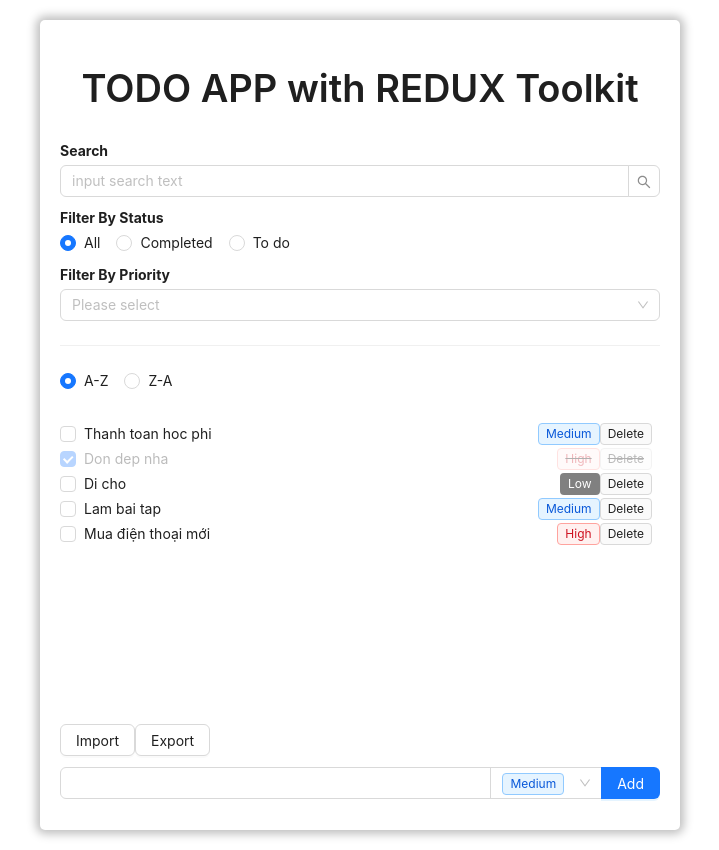
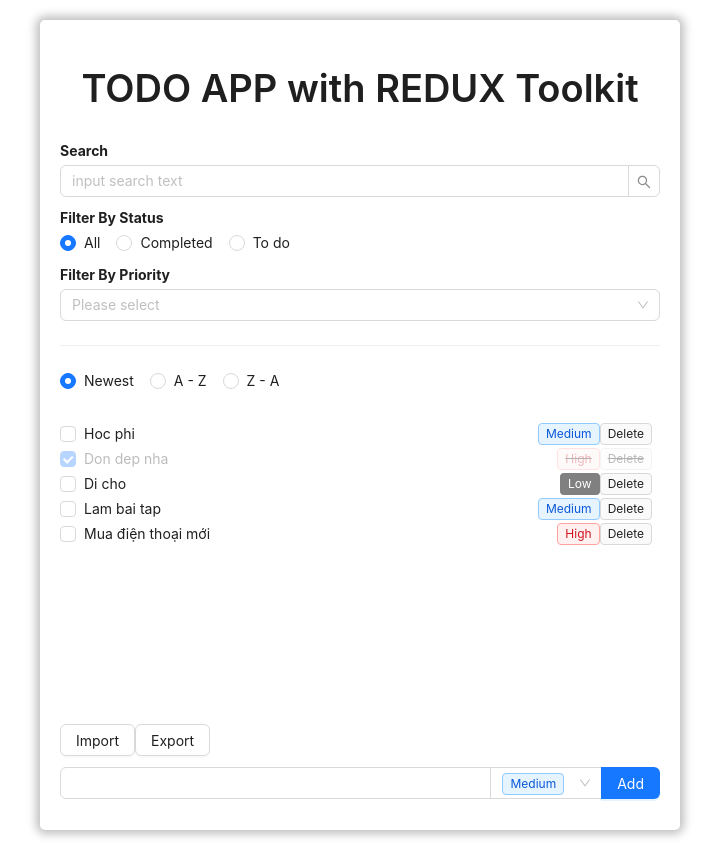
Before and after one commit to ngotruonganh/todoappv2, a React (Create React App) app: page / in a window 1280 px wide. Shown: the whole page, without its empty margins (280-999 px from the left). Built offline with nearby package versions, Linux system fonts and the light colour scheme; the HTML template or start-up script is replaced by a standard one.

Commit message:
Sort todo

```diff
--- a/package.json
+++ b/package.json
@@ -8,6 +8,7 @@
     "@testing-library/react": "^13.4.0",
     "@testing-library/user-event": "^13.5.0",
     "antd": "^5.5.2",
+    "lodash": "^4.17.21",
     "react": "^18.2.0",
     "react-csv": "^2.2.2",
     "react-dom": "^18.2.0",
--- a/src/components/Sort/index.js
+++ b/src/components/Sort/index.js
@@ -1,24 +1,25 @@
 import { Col, Radio, Row } from "antd";
 import { useState } from "react";
-// import { useDispatch } from "react-redux";
-// import todosSlice from "../TodoList/todosSlice";
+import { useDispatch } from "react-redux";
+import todosSlice from "../TodoList/todosSlice";
 
 export default function Sort() {
-  // const dispatch = useDispatch();
+  const dispatch = useDispatch();
 
-  const [type, setType] = useState("az");
+  const [value, setValue] = useState("id");
 
-  const changeType = (e) => {
-    setType(e.target.value);
-    // dispatch(todosSlice.actions.sortTodo());
+  const onChange = (e) => {
+    setValue(e.target.value);
+    dispatch(todosSlice.actions.sortTodo(e.target.value));
   };
 
   return (
     <Row>
       <Col>
-        <Radio.Group value={type} onChange={changeType}>
-          <Radio value="az">A-Z</Radio>
-          <Radio value="za">Z-A</Radio>
+        <Radio.Group onChange={onChange} value={value}>
+          <Radio value={"id"}>Newest</Radio>
+          <Radio value={"az"}>A - Z</Radio>
+          <Radio value={"za"}>Z - A</Radio>
         </Radio.Group>
       </Col>
     </Row>
--- a/src/components/TodoList/todosSlice.js
+++ b/src/components/TodoList/todosSlice.js
@@ -1,26 +1,53 @@
 import { createSlice } from "@reduxjs/toolkit";
+const _ = require("lodash");
 
 export default createSlice({
   name: "todoList",
-  initialState: [
-    { id: 1, name: "Thanh toan hoc phi", completed: false, priority: "Medium" },
-    { id: 2, name: "Don dep nha", completed: true, priority: "High" },
-    { id: 3, name: "Di cho", completed: false, priority: "Low" },
-    { id: 4, name: "Lam bai tap", completed: false, priority: "Medium" },
-    { id: 5, name: "Mua điện thoại mới", completed: false, priority: "High" },
-  ],
+  initialState: {
+    list: [
+      {
+        id: 1,
+        name: "Hoc phi",
+        completed: false,
+        priority: "Medium",
+      },
+      { id: 2, name: "Don dep nha", completed: true, priority: "High" },
+      { id: 3, name: "Di cho", completed: false, priority: "Low" },
+      { id: 4, name: "Lam bai tap", completed: false, priority: "Medium" },
+      { id: 5, name: "Mua điện thoại mới", completed: false, priority: "High" },
+    ],
+    sortType: "id",
+  },
   reducers: {
     addTodo: (state, action) => {
-      state.push(action.payload);
+      state.list.push(action.payload);
     },
     deleteTodo: (state, action) => {
-      const currentTodo = state.findIndex((todo) => todo.id === action.payload);
+      const currentTodo = state.list.findIndex(
+        (todo) => todo.id === action.payload
+      );
       if (currentTodo !== -1) {
-        state.splice(currentTodo, 1);
+        state.list.splice(currentTodo, 1);
+      }
+    },
+    sortTodo: (state, action) => {
+      state.sortType = action.payload;
+      var clone = _.cloneDeep(state.list);
+      if (state.sortType === "id") {
+        clone.sort((a, b) => a.id - b.id);
+        state.list = clone;
+      }
+      if (state.sortType === "az") {
+        clone = _.sortBy(clone, (o) => o.name.toLowerCase());
+        state.list = clone;
+      }
+      if (state.sortType === "za") {
+        clone = _.sortBy(clone, (o) => o.name.toLowerCase()).reverse();
+        state.list = clone;
       }
     },
     toggleTodoStatus: (state, action) => {
-      const currentTodo = state.find((todo) => todo.id === action.payload);
+      const currentTodo = state.list.find((todo) => todo.id === action.payload);
       if (currentTodo) {
         currentTodo.completed = !currentTodo.completed;
       }
--- a/src/redux/selectors.js
+++ b/src/redux/selectors.js
@@ -3,7 +3,7 @@ import { createSelector } from "@reduxjs/toolkit";
 export const searchTextSelector = (state) => state.filters.search;
 export const filterStatusSelector = (state) => state.filters.status;
 export const filterPrioritiesSelector = (state) => state.filters.priorities;
-export const todoListSelector = (state) => state.todoList;
+export const todoListSelector = (state) => state.todoList.list;
 
 export const todosRemainingSelector = createSelector(
   todoListSelector,
```
Also changed, not shown: src/components/Sort/sortSlice.js (deleted, +0 -13 lines), 1 other file (tests, documents, lock files or other folders).
